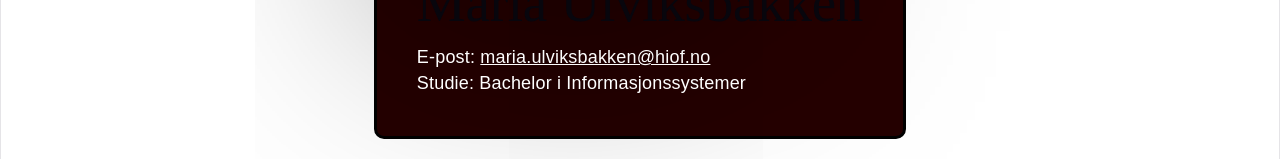
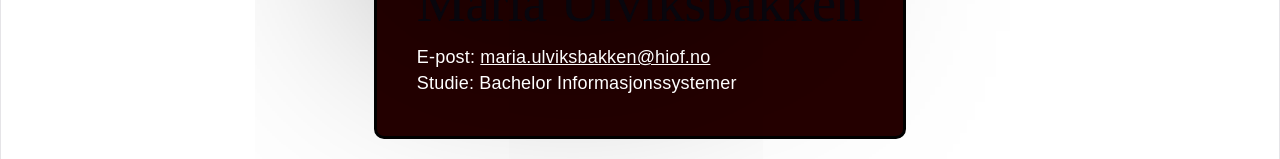
Before and after one commit to emilievinge/UIN26_14, a React (Vite) app in the folder frontend/: page / in a window 1280 px wide. Shown: the part 1056-1215 px from the top of the page. Built offline with nearby package versions, Linux system fonts and the light colour scheme; a web font is replaced by a local one.

Commit message:
skrivefeil

```diff
--- a/frontend/src/compontents/Marra.jsx
+++ b/frontend/src/compontents/Marra.jsx
@@ -7,7 +7,7 @@ export default function Marra() {
       <img src="../Marra.png" alt="Generert bilde av Maria Ulviksbakken" id="marra-photo" />
       <h2 id="maria-name">Maria Ulviksbakken</h2>
       <p id="maria-mail">E-post: <a href="mailto:maria.ulviksbakken@hiof.no">maria.ulviksbakken@hiof.no</a></p>
-      <p>Studie: Bachelor i Informasjonssystemer</p>
+      <p>Studie: Bachelor Informasjonssystemer</p>
     </article>
-  );
+  )
 }
```
